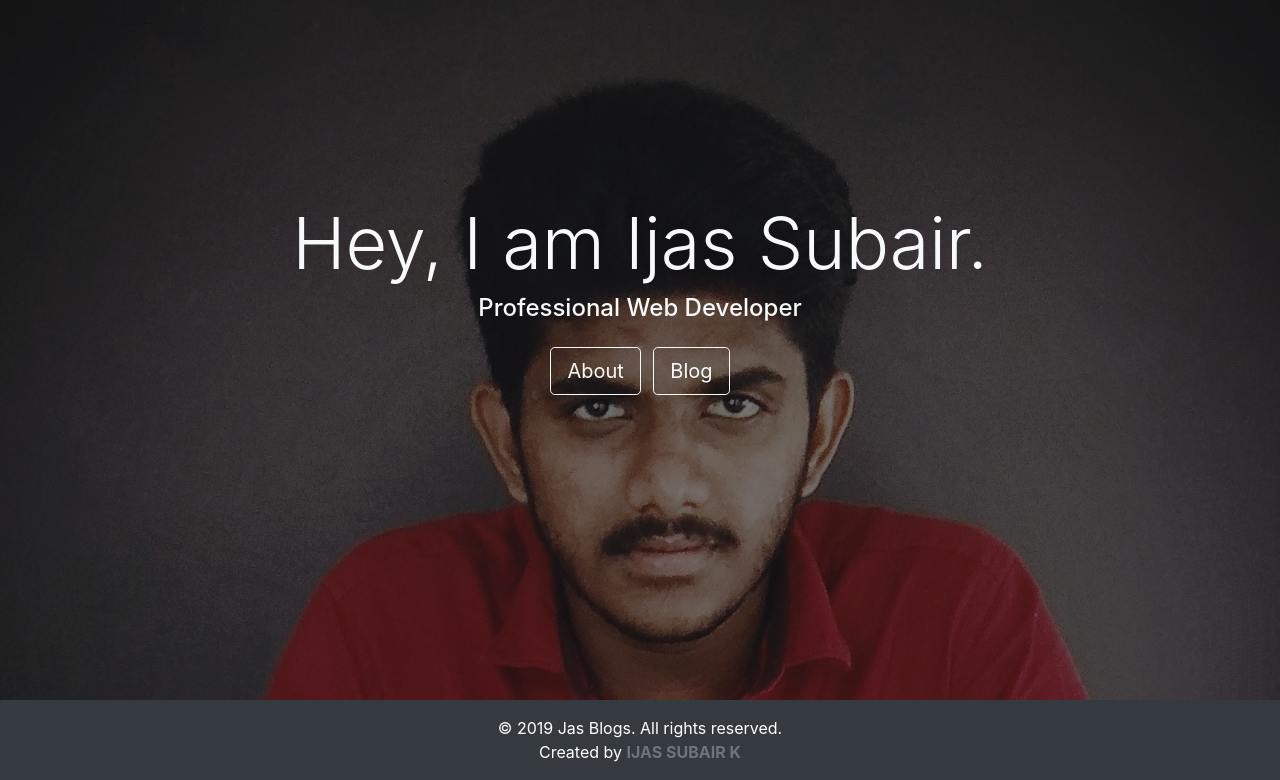
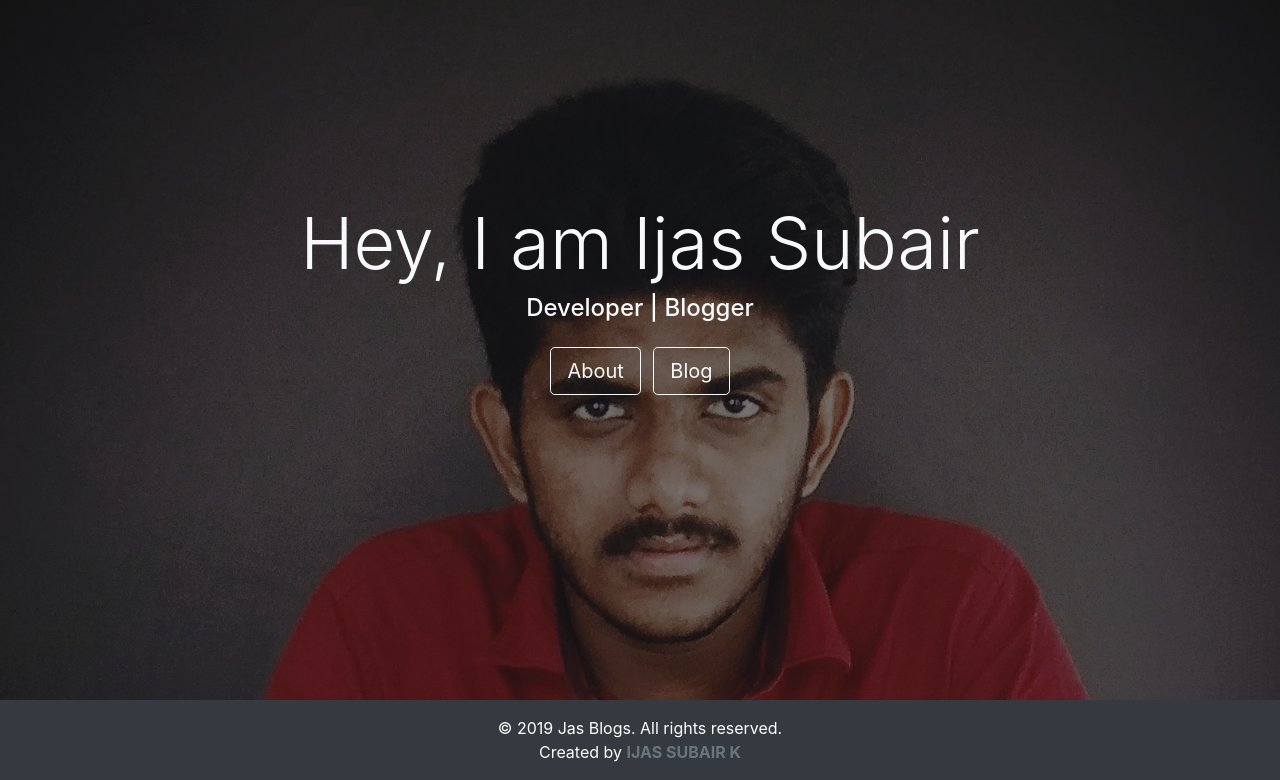
Before and after one commit to ijassubair/jasblogs, a Django app: page / in a window 1280 px wide. Shown: the part 56-836 px from the top of the page. Run offline with Django 3.2, Linux system fonts and the light colour scheme; some libraries are stand-ins or nearby versions.

Commit message:
minor edits

```diff
--- a/templates/blogs/blogs_home.html
+++ b/templates/blogs/blogs_home.html
@@ -6,7 +6,7 @@
 
 {% block content %}
     {% for blog in blogs %}
-        <a href="{% url 'blog' blog.slug %}"><h1>{{ blog.title }}</h1></a>
+        <a class="text-dark" href="{% url 'blog' blog.slug %}"><h1>{{ blog.title }}</h1></a>
         <p>{{ blog.content|truncatewords:50 }}</p>
     {% endfor %}
 {% endblock %}
--- a/templates/includes/footer.html
+++ b/templates/includes/footer.html
@@ -1,4 +1,4 @@
 <footer class="p-3 bg-dark text-white text-center">
-    <span> &copy; 2019 Jas Blogs. All rights reserved.<br>Created by <strong class="text-secondary text-uppercase">Ijas Subair K</strong>
+    <span> &copy; {% now "Y" %} Jas Blogs. All rights reserved.<br>Created by <strong class="text-secondary text-uppercase">Ijas Subair K</strong>
     </span>
 </footer>
--- a/templates/pages/pages_home.html
+++ b/templates/pages/pages_home.html
@@ -10,8 +10,8 @@
         <div class="dark-overlay">
             <div class="main-inner">
                 <div class="text-center text-light">
-                    <h3 class="display-3">Hey, I am Ijas Subair.</h3>
-                    <h4 class="mb-4">Professional Web Developer</h4>
+                    <h3 class="display-3">Hey, I am Ijas Subair</h3>
+                    <h4 class="mb-4">Developer | Blogger</h4>
                     <a href="{% url 'about' %}" class="btn btn-outline-light btn-lg mr-2">About</a>
                     <a href="{% url 'blogs' %}" class="btn btn-outline-light btn-lg">Blog</a>
                 </div>
```
